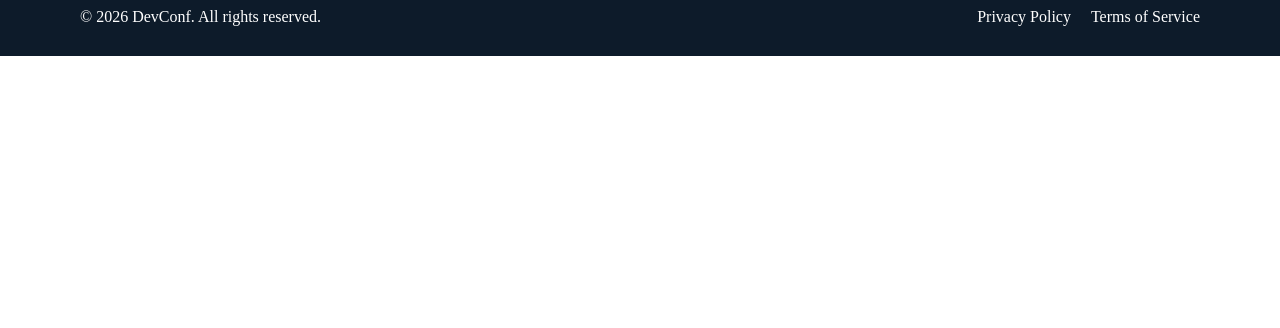
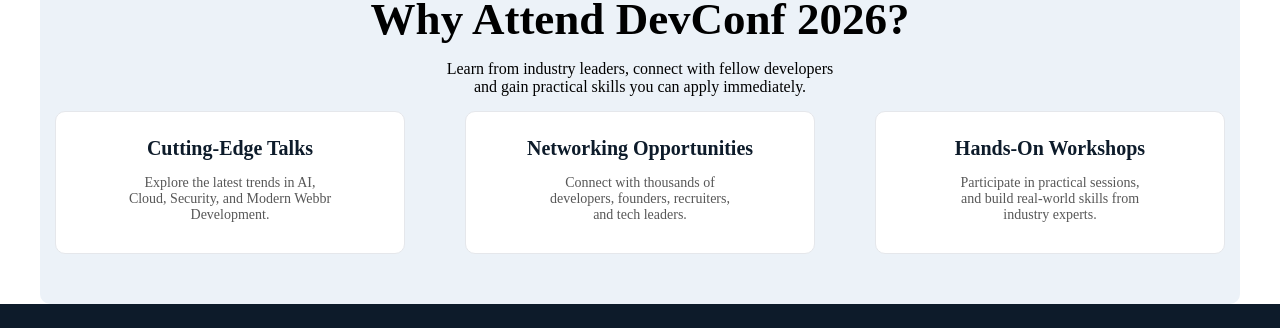
Before and after one commit to sm-abid-hasan/Assignment-1, a plain HTML site: page index.html in a window 1280 px wide. Shown: the part 2109-2437 px from the top of the page. Before the commit the page ends 2165 px from the top, so only its background shows below. Drawn offline with Linux system fonts and the light colour scheme.

Commit message:
Final version

```diff
--- a/index.html
+++ b/index.html
@@ -147,6 +147,28 @@
     </section>
 
     <!-- Challenge part -->
+    <section class="container challenge-root-parent">
+        <h2>Why Attend DevConf 2026?</h2>
+        <p class="challenge-sub">Learn from industry leaders, connect with fellow developers<br> and gain practical
+            skills you can apply
+            immediately.</p>
+        <div class="container challenge-container">
+            <div class="card challenge-card">
+                <h3>Cutting-Edge Talks</h3>
+                <p>Explore the latest trends in AI,<br> Cloud, Security, and Modern Webbr<br> Development. </p>
+            </div>
+
+            <div class=" card challenge-card">
+                <h3>Networking Opportunities</h3>
+                <p>Connect with thousands of<br> developers, founders, recruiters,<br> and tech leaders. </p>
+            </div>
+
+            <div class="card challenge-card">
+                <h3>Hands-On Workshops</h3>
+                <p>Participate in practical sessions,<br>and build real-world skills from<br> industry experts. </p>
+            </div>
+        </div>
+    </section>
 
 
     <!-- Footer Section -->
```
